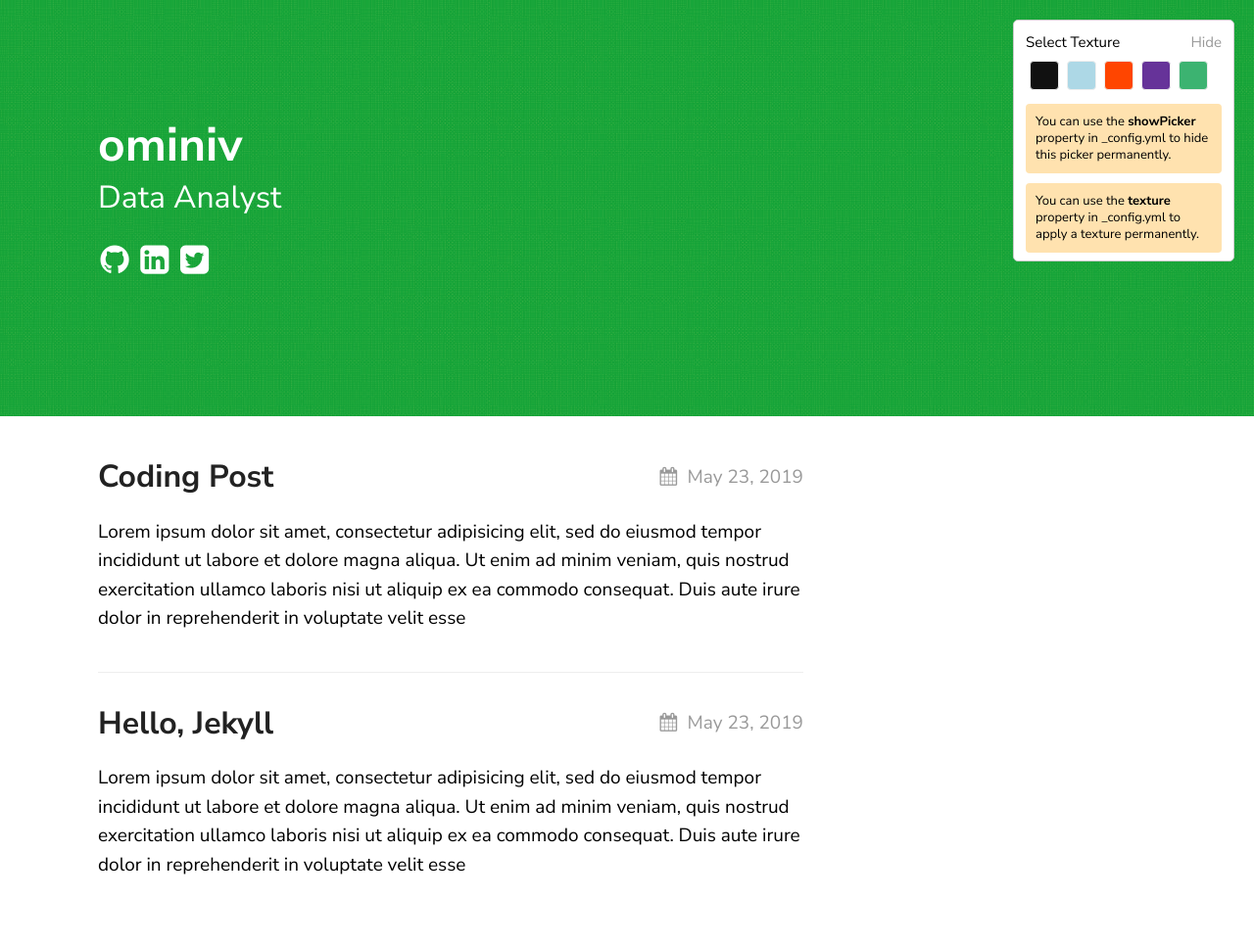
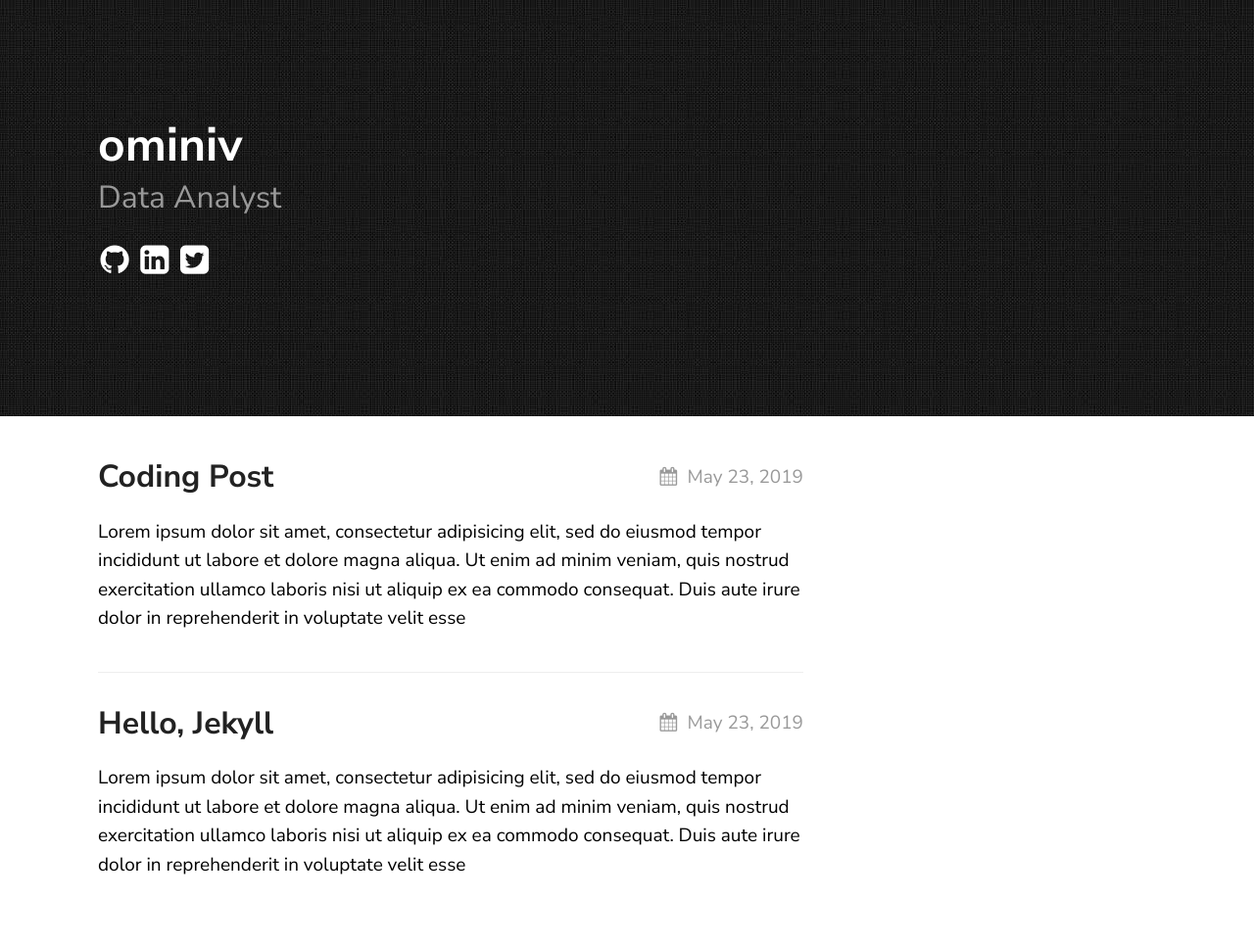
Before and after one commit to ominiv/ominiv.github.io, a Jekyll site: the page built from index.md, in a window 1280 px wide. Shown: the whole page at 98% size. Built offline with Jekyll 4.4.1, drawn with Linux system fonts in a browser that asks for light colours; part of the change alters nothing that is shown.

Commit message:
Theme changed

```diff
--- a/_config.yml
+++ b/_config.yml
@@ -1,6 +1,6 @@
 title: Texture Theme
 author: GitHub User
-email: your-email@domain.com
+email: ominiv1014@gmail.com
 description: > # this means to ignore newlines until "show_exerpts:"
   Write an awesome description for your new site here. You can edit this
   line in _config.yml. It will appear in your document head meta (for
@@ -18,9 +18,9 @@ texture:
   title: ominiv
   tagline: Data Analyst
   date_format: "%b %-d, %Y"
-  style: green
+  style: black
   showNav: false
-  showPicker: true
+  showPicker: false
 
   # generate social links in footer
   social_links:
```
